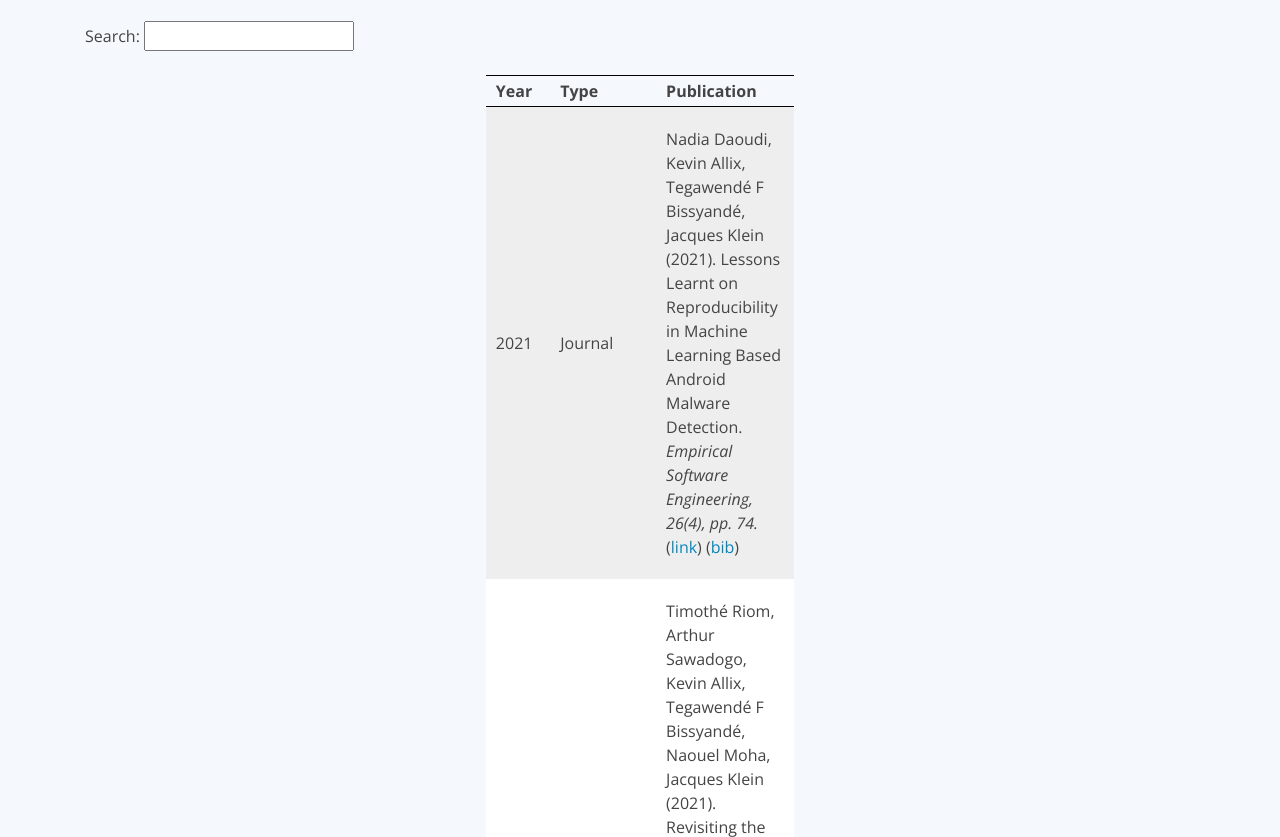
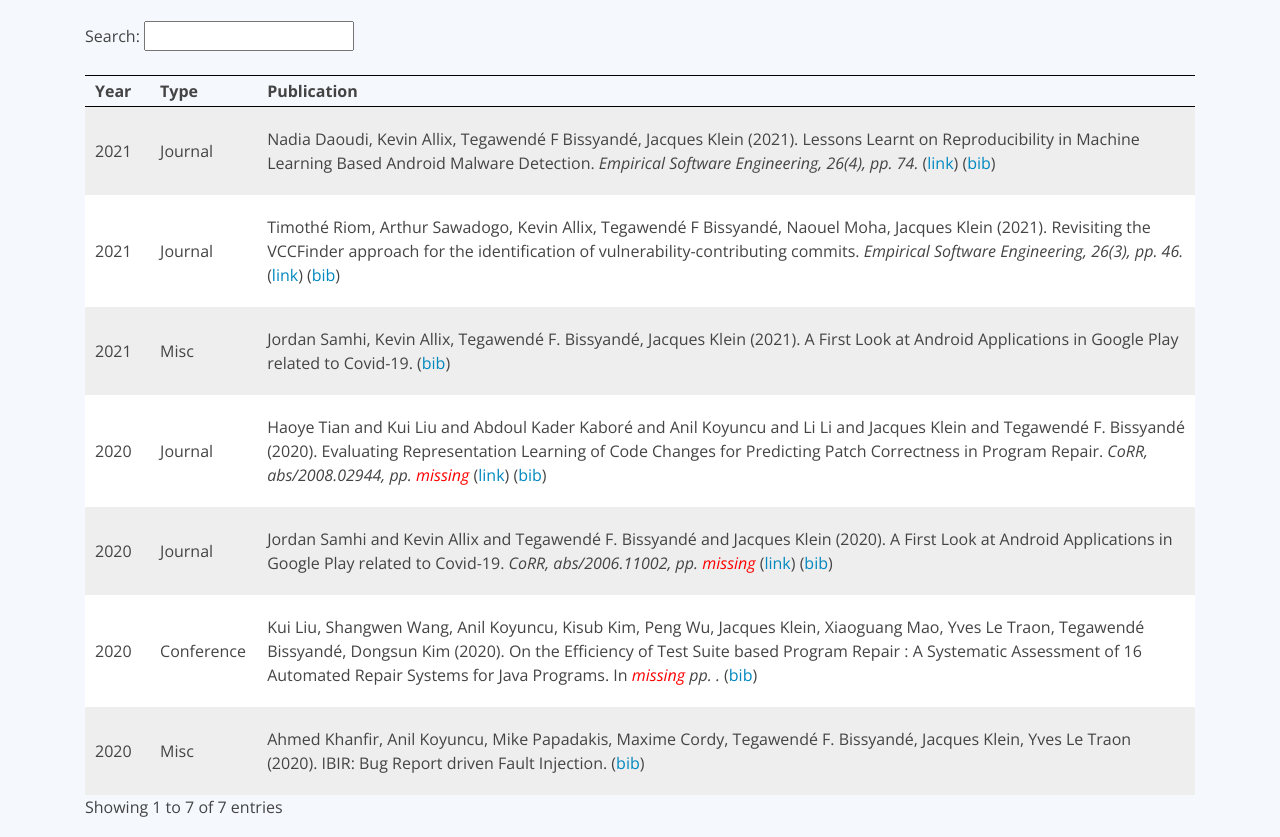
Before and after one commit to luxways/luxways.github.io, a plain HTML site: page index.html in a window 1280 px wide. Shown: the part 3847-4684 px from the top of the page. Drawn offline with nearby package versions, Linux system fonts and the light colour scheme; files whose address does not match are found by name.

Commit message:
update+++

```diff
--- a/css/style.css
+++ b/css/style.css
@@ -1645,7 +1645,7 @@ h6 {
 /* bib-publication-list styles
 -------------------------------------------------- */
 span.undefined { color:red; }
-.bibtable {width: auto 100%; height: auto scroll; margin: 0 auto; clear: both;}
+.bibtable {width: 100%; height: auto scroll; margin: 0 auto; clear: both;}
 .bibchart { width: 100%; height: 100px; margin-bottom: 20px;}
 .clear {clear:both;}
 .year { position: relative; height: 100%; border-bottom: 1px solid black; display: inline-block;}
```
Also changed, not shown: 1 other file.
